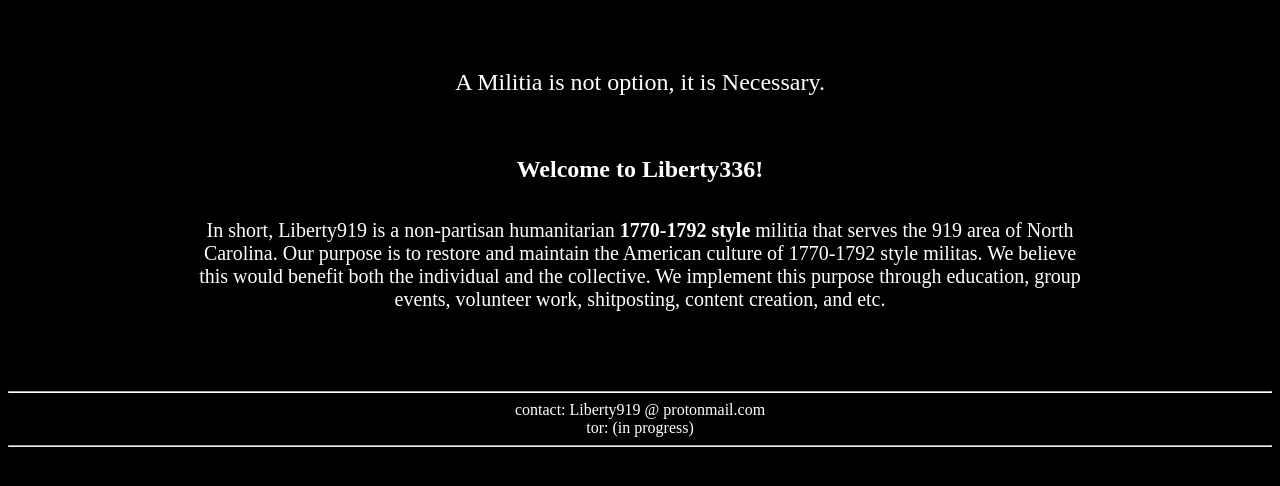
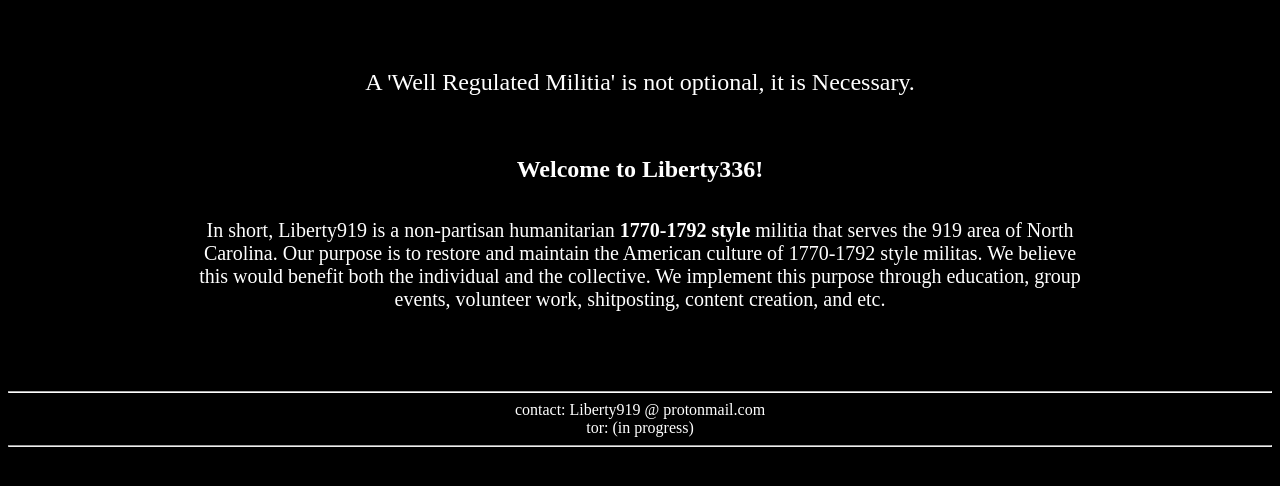
Before and after one commit to Liberty919/Liberty919.github.io, a plain HTML site: page index.html in a window 1280 px wide. Shown: the part 192-678 px from the top of the page. Drawn offline with nearby package versions, Linux system fonts and the light colour scheme; a web font is replaced by a local one.

Commit message:
Update index.html

```diff
--- a/index.html
+++ b/index.html
@@ -161,7 +161,7 @@ document.addEventListener('DOMContentLoaded', () => {
     const typerElement = document.getElementById('autoTyper');
     if (typerElement) {
         const typer = new AutoTyper(typerElement, {
-            text: "A Militia is not option, it is Necessary.",
+            text: "A 'Well Regulated Militia' is not optional, it is Necessary.",
             speed: 40,
             loop: false
         });
```
